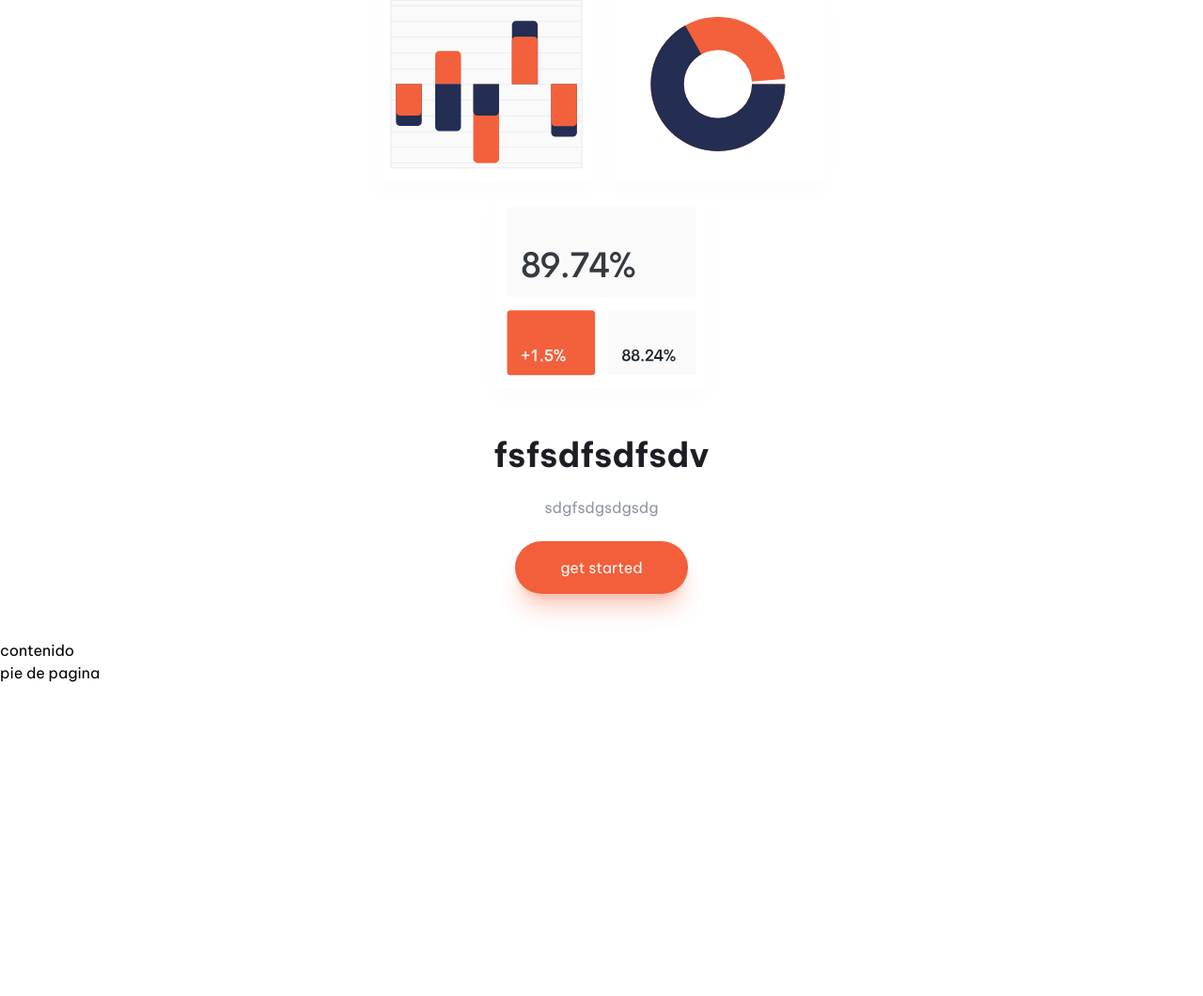
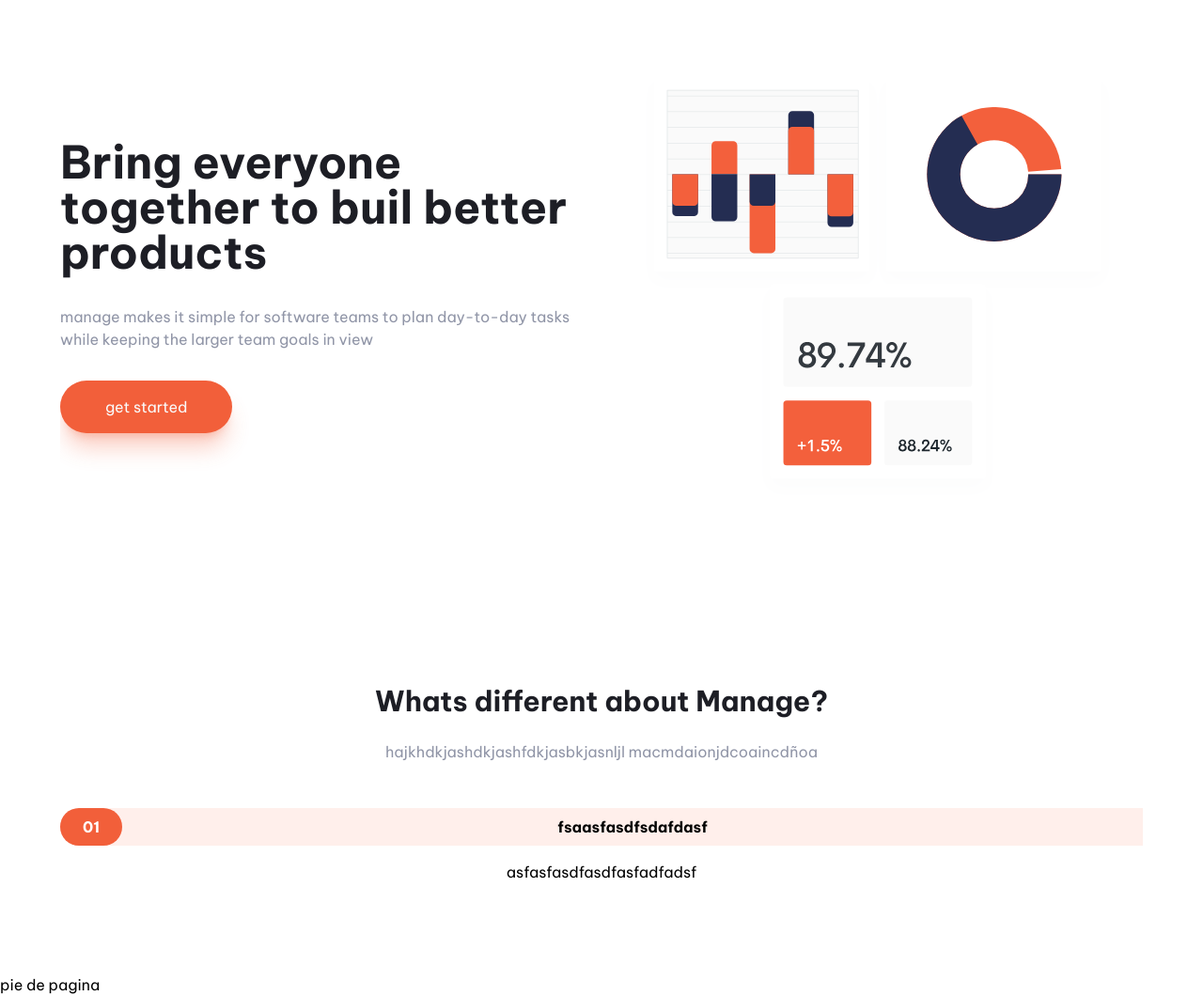
Before and after one commit to uri1490/PrimerPaginaTailwind, a website: page src/index.html in a window 1280 px wide. Shown: the part 103-1163 px from the top of the page at 94% size. Before the commit the page ends 831 px from the top, so only its background shows below. Drawn offline with Linux system fonts and the light colour scheme.

Commit message:
agrega estilos pagina

```diff
--- a/package.json
+++ b/package.json
@@ -5,7 +5,7 @@
   "main": "index.js",
   "scripts": {
     "test": "echo \"Error: no test specified\" && exit 1",
-    "scanTail":"npx tailwindcss -i ./src/css/config.css -o ./src/css/estilos.css --watch"
+    "scanTail": "npx tailwindcss -i ./src/css/config.css -o ./src/css/estilos.css --watch"
   },
   "keywords": [],
   "author": "",
--- a/src/index.html
+++ b/src/index.html
@@ -38,18 +38,42 @@
                     </li>
                 </ul>
             </div>
-            <a href="" class="botonRedondo shadow-sm shadow-bright-red/30 hidden lg:block">Get started lll</a>
+            <a href="" class="botonRedondo shadow-sm shadow-bright-red/30 hidden lg:block py-3">Get started lll</a>
         </nav>
-    <section class="wrapper grid gap-6 justify-items-center pb-12 items-center">
-        <img src="./images/illustration-intro.svg" alt="" class="w-full max-w-lg">
-        <article class="text-center space-y-6">
-            <h1 class="text-4xl font-bold text-Very-Dark-Blue">fsfsdfsdfsdv</h1>
-            <p class="text-Dark-Grayish-Blue">sdgfsdgsdgsdg</p>
-            <a href="" class="botonRedondo mx-auto shadow-xl shadow-bright-red/30"> get started</a>
+    <section class="wrapper grid gap-6 justify-items-center pb-12 items-center md:grid-cols-2 md:py-24">
+        <img src="./images/illustration-intro.svg" alt="" class="w-full max-w-lg md:order-1">
+        <article class="text-center space-y-6 md:text-left md:space-y-8 ">
+            <h1 class="text-4xl font-bold text-Very-Dark-Blue md:text-5xl">Bring everyone together to buil better products</h1>
+            <p class="text-Dark-Grayish-Blue">manage makes it simple for software teams to plan day-to-day tasks while keeping the larger team goals in view</p>
+            <a href="" class="botonRedondo mx-auto shadow-xl shadow-bright-red/30 md:mx-0"> get started</a>
         </article>
     </section>
     </header>
-    <main>contenido</main>
+    <main>
+        <section class="wrapper text-center py-24 grid gap-12">
+            <article>
+                <h2 class="text-3xl font-bold text-Very-Dark-Blue mb-6">
+                    Whats different about Manage?
+                </h2>
+                <p class="text-Dark-Grayish-Blue">
+                    hajkhdkjashdkjashfdkjasbkjasnljl macmdaionjdcoaincdñoa
+                </p>
+            </article>
+            <div class="grid gap-12">
+                <article class="space-y-4">
+                    <p class="bg-Very-Pale-Red rounded-l-full font-bold flex items-center">
+                        <span class="bg-bright-red text-white px-6 rounded-full py-2">
+                            01
+                        </span>
+                        <span class="flex-1 px-2">
+                            fsaasfasdfsdafdasf
+                        </span>
+                    </p>
+                    <p>asfasfasdfasdfasfadfadsf</p>
+                </article>
+            </div>
+        </section>
+    </main>
     <footer>pie de pagina</footer>
 </body>
 </html>
```
Also changed, not shown: src/css/estilos.css.
